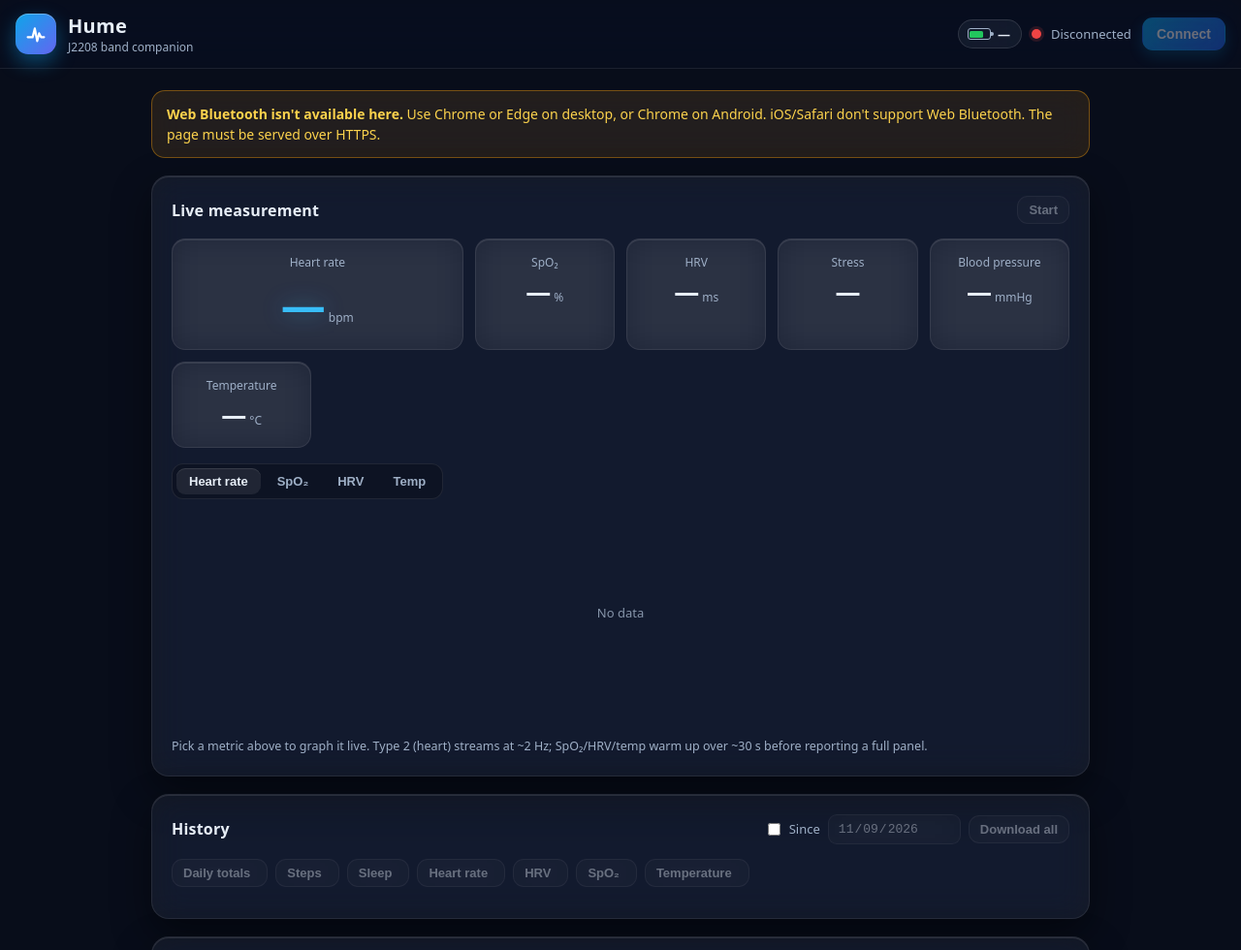
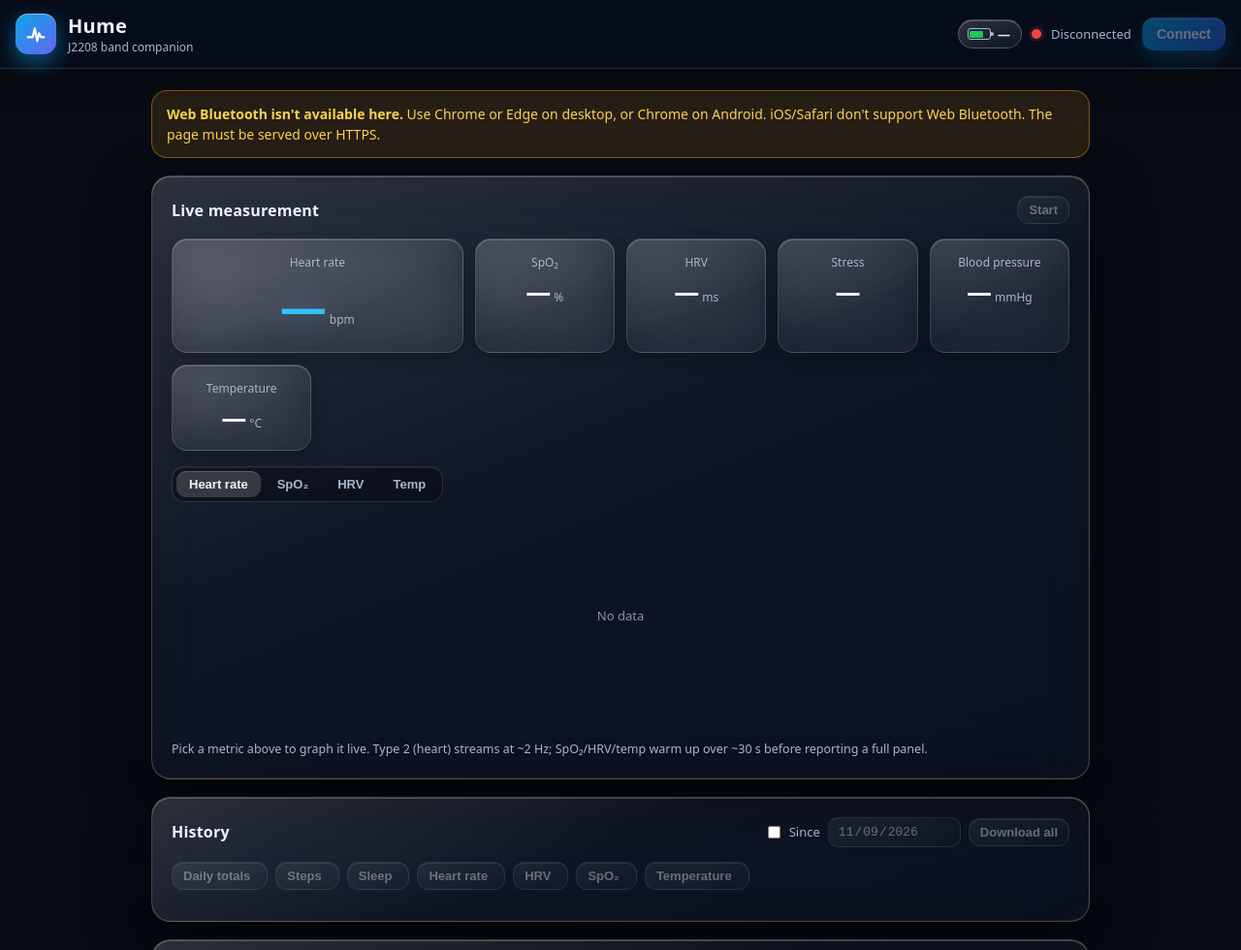
Before and after one commit to Remaxmobility/Hume, a plain HTML site: page index.html in a window 1280 px wide. Shown: the top 980 px of the page at 97% size. Drawn offline with Linux system fonts and the light colour scheme.

Commit message:
Stronger glass look
- Brighter frosted borders and higher-contrast glass gradients on cards/tiles
- Diagonal sheen on tiles, deeper depth shadows, hover lift
- Vivid, slowly drifting multi-colour background field behind the blur
  (respects prefers-reduced-motion)

Co-Authored-By: Claude Opus 4.8 <noreply@anthropic.com>
Claude-Session: https://claude.ai/code/session_01FU6k5PMefCF8nuTDruNqWX

```diff
--- a/index.html
+++ b/index.html
@@ -10,7 +10,7 @@
   <link rel="stylesheet" href="styles.css" />
 </head>
 <body>
-  <div class="bg-orbs" aria-hidden="true"></div>
+  <div class="bg-orbs" aria-hidden="true"><i></i></div>
 
   <header class="topbar">
     <div class="brand">
--- a/styles.css
+++ b/styles.css
@@ -1,22 +1,24 @@
 :root {
-  --bg: #080d1a;
-  --text: #e7eef7;
-  --muted: #9fb0c7;
+  --bg: #070b14;
+  --text: #eef4fb;
+  --muted: #a6b7cd;
   --accent: #0ea5e9;
   --accent-2: #38bdf8;
   --good: #22c55e;
   --warn: #f59e0b;
   --bad: #ef4444;
-  --radius: 18px;
+  --radius: 20px;
 
-  /* glass tokens */
-  --glass: rgba(255, 255, 255, 0.055);
-  --glass-strong: rgba(255, 255, 255, 0.08);
-  --glass-border: rgba(255, 255, 255, 0.12);
-  --glass-border-soft: rgba(255, 255, 255, 0.08);
-  --glass-hi: rgba(255, 255, 255, 0.10);
-  --shadow: 0 16px 40px rgba(0, 0, 0, 0.45);
-  --blur: saturate(160%) blur(16px);
+  /* glass tokens — stronger, frostier */
+  --glass-top: rgba(255, 255, 255, 0.16);
+  --glass-bot: rgba(255, 255, 255, 0.045);
+  --glass: rgba(255, 255, 255, 0.09);
+  --glass-strong: rgba(255, 255, 255, 0.16);
+  --glass-border: rgba(255, 255, 255, 0.22);
+  --glass-border-soft: rgba(255, 255, 255, 0.13);
+  --glass-hi: rgba(255, 255, 255, 0.22);
+  --shadow: 0 24px 60px rgba(0, 0, 0, 0.55);
+  --blur: saturate(190%) blur(26px);
 }
 
 * { box-sizing: border-box; }
@@ -30,42 +32,50 @@ html, body {
   min-height: 100vh;
 }
 
-/* animated colour field behind the glass */
-.bg-orbs {
-  position: fixed;
-  inset: 0;
-  z-index: -1;
-  background:
-    radial-gradient(42rem 42rem at 82% -8%, rgba(14, 165, 233, 0.28), transparent 60%),
-    radial-gradient(38rem 38rem at -8% 8%, rgba(99, 102, 241, 0.26), transparent 58%),
-    radial-gradient(34rem 34rem at 50% 115%, rgba(168, 85, 247, 0.20), transparent 60%),
-    linear-gradient(180deg, #0a1120, #070b16);
+/* vivid, slowly drifting colour field so the frosted glass has something to refract */
+.bg-orbs { position: fixed; inset: 0; z-index: -1; overflow: hidden; background: linear-gradient(180deg, #0b1424, #06090f 70%); }
+.bg-orbs::before, .bg-orbs::after {
+  content: ""; position: absolute; border-radius: 50%; filter: blur(70px); opacity: 0.6;
 }
+.bg-orbs::before {
+  width: 50rem; height: 50rem; top: -16rem; right: -12rem;
+  background: radial-gradient(circle, rgba(14, 165, 233, 0.85), transparent 62%);
+  animation: drift1 28s ease-in-out infinite alternate;
+}
+.bg-orbs::after {
+  width: 46rem; height: 46rem; bottom: -18rem; left: -14rem;
+  background: radial-gradient(circle, rgba(129, 86, 245, 0.8), transparent 62%);
+  animation: drift2 34s ease-in-out infinite alternate;
+}
+.bg-orbs i {
+  position: absolute; width: 36rem; height: 36rem; left: 48%; top: 86%;
+  transform: translate(-50%, -50%); border-radius: 50%; filter: blur(80px); opacity: 0.5;
+  background: radial-gradient(circle, rgba(236, 72, 153, 0.6), transparent 60%);
+  animation: drift3 40s ease-in-out infinite alternate;
+}
+@keyframes drift1 { from { transform: translate(0, 0) scale(1); } to { transform: translate(-6rem, 4rem) scale(1.1); } }
+@keyframes drift2 { from { transform: translate(0, 0) scale(1); } to { transform: translate(5rem, -5rem) scale(1.08); } }
+@keyframes drift3 { from { transform: translate(-50%, -50%) scale(1); } to { transform: translate(-42%, -58%) scale(1.15); } }
+@media (prefers-reduced-motion: reduce) { .bg-orbs::before, .bg-orbs::after, .bg-orbs i { animation: none; } }
 
 .topbar {
-  position: sticky;
-  top: 0;
-  z-index: 20;
-  display: flex;
-  align-items: center;
-  justify-content: space-between;
-  gap: 16px;
-  padding: 13px 16px;
-  background: rgba(10, 16, 30, 0.55);
+  position: sticky; top: 0; z-index: 20;
+  display: flex; align-items: center; justify-content: space-between;
+  gap: 16px; padding: 13px 16px;
+  background: rgba(9, 14, 26, 0.5);
   backdrop-filter: var(--blur);
   -webkit-backdrop-filter: var(--blur);
   border-bottom: 1px solid var(--glass-border-soft);
+  box-shadow: 0 8px 30px rgba(0, 0, 0, 0.35);
   flex-wrap: wrap;
 }
 
 .brand { display: flex; align-items: center; gap: 12px; }
 .logo {
-  width: 42px; height: 42px;
-  display: grid; place-items: center;
-  border-radius: 13px;
-  color: #fff;
+  width: 42px; height: 42px; display: grid; place-items: center;
+  border-radius: 13px; color: #fff;
   background: linear-gradient(135deg, var(--accent), #6366f1);
-  box-shadow: 0 8px 20px rgba(14, 165, 233, 0.4), inset 0 1px 0 rgba(255, 255, 255, 0.3);
+  box-shadow: 0 8px 22px rgba(14, 165, 233, 0.5), inset 0 1px 0 rgba(255, 255, 255, 0.4);
 }
 .logo svg { width: 28px; height: 28px; }
 .brand h1 { font-size: 20px; margin: 0; letter-spacing: 0.3px; }
@@ -77,136 +87,106 @@ html, body {
 .dot[data-state="on"] { background: var(--good); box-shadow: 0 0 0 3px rgba(34, 197, 94, 0.18); }
 .dot[data-state="busy"] { background: var(--warn); box-shadow: 0 0 0 3px rgba(245, 158, 11, 0.18); }
 
-/* battery pill in the header */
+/* battery pill */
 .batt {
-  display: inline-flex; align-items: center; gap: 7px;
-  padding: 5px 11px 5px 9px;
+  display: inline-flex; align-items: center; gap: 7px; padding: 5px 11px 5px 9px;
   border-radius: 999px;
-  background: var(--glass);
+  background: linear-gradient(160deg, var(--glass-top), var(--glass-bot));
   border: 1px solid var(--glass-border);
-  backdrop-filter: var(--blur);
-  -webkit-backdrop-filter: var(--blur);
-  font-size: 13px; font-weight: 600; font-variant-numeric: tabular-nums;
+  backdrop-filter: var(--blur); -webkit-backdrop-filter: var(--blur);
+  box-shadow: inset 0 1px 0 var(--glass-hi);
+  font-size: 13px; font-weight: 650; font-variant-numeric: tabular-nums;
 }
-.batt-ico {
-  position: relative;
-  width: 24px; height: 12px;
-  border: 1.5px solid var(--muted);
-  border-radius: 3px;
-}
-.batt-ico::after {
-  content: ""; position: absolute; right: -4px; top: 3px;
-  width: 2.5px; height: 4px; border-radius: 0 2px 2px 0; background: var(--muted);
-}
-.batt-ico i {
-  position: absolute; left: 1.5px; top: 1.5px; bottom: 1.5px;
-  width: 60%; border-radius: 1.5px; background: var(--good);
-  transition: width .3s ease, background .3s ease;
-}
+.batt-ico { position: relative; width: 24px; height: 12px; border: 1.5px solid var(--muted); border-radius: 3px; }
+.batt-ico::after { content: ""; position: absolute; right: -4px; top: 3px; width: 2.5px; height: 4px; border-radius: 0 2px 2px 0; background: var(--muted); }
+.batt-ico i { position: absolute; left: 1.5px; top: 1.5px; bottom: 1.5px; width: 60%; border-radius: 1.5px; background: var(--good); transition: width .3s ease, background .3s ease; }
 .batt[data-level="low"] .batt-ico i { background: var(--bad); }
 .batt[data-level="mid"] .batt-ico i { background: var(--warn); }
 
-main {
-  max-width: 1000px;
-  margin: 0 auto;
-  padding: 22px 16px 52px;
-  display: grid;
-  gap: 18px;
-}
+main { max-width: 1000px; margin: 0 auto; padding: 22px 16px 52px; display: grid; gap: 18px; }
 
-/* glass card */
+/* frosted glass card */
 .card {
-  background: var(--glass);
-  border: 1px solid var(--glass-border-soft);
+  background: linear-gradient(158deg, var(--glass-top), var(--glass-bot) 46%, rgba(255, 255, 255, 0.028));
+  border: 1px solid var(--glass-border);
   border-radius: var(--radius);
   padding: 20px;
   backdrop-filter: var(--blur);
   -webkit-backdrop-filter: var(--blur);
-  box-shadow: var(--shadow), inset 0 1px 0 var(--glass-hi);
+  box-shadow: var(--shadow), inset 0 1px 0 var(--glass-hi), inset 0 -1px 0 rgba(255, 255, 255, 0.04);
 }
-.card-head {
-  display: flex; align-items: center; justify-content: space-between;
-  gap: 12px; margin-bottom: 15px;
-}
-.card-head h2 { margin: 0; font-size: 16px; font-weight: 650; letter-spacing: 0.2px; }
+.card-head { display: flex; align-items: center; justify-content: space-between; gap: 12px; margin-bottom: 15px; }
+.card-head h2 { margin: 0; font-size: 16px; font-weight: 700; letter-spacing: 0.2px; }
 .card-actions { display: flex; align-items: center; gap: 8px; flex-wrap: wrap; }
 
 .btn {
   appearance: none; cursor: pointer;
   border: 1px solid var(--glass-border);
-  background: var(--glass);
+  background: linear-gradient(160deg, var(--glass-top), var(--glass-bot));
   color: var(--text);
-  padding: 8px 14px;
-  border-radius: 11px;
-  font-size: 14px; font-weight: 550;
-  backdrop-filter: var(--blur);
-  -webkit-backdrop-filter: var(--blur);
+  padding: 8px 14px; border-radius: 12px;
+  font-size: 14px; font-weight: 600;
+  backdrop-filter: var(--blur); -webkit-backdrop-filter: var(--blur);
+  box-shadow: inset 0 1px 0 var(--glass-hi);
   transition: transform .06s ease, border-color .15s ease, background .15s ease, opacity .15s;
 }
-.btn:hover:not(:disabled) { border-color: var(--accent-2); background: var(--glass-strong); }
+.btn:hover:not(:disabled) { border-color: var(--accent-2); background: linear-gradient(160deg, var(--glass-strong), var(--glass-top)); }
 .btn:active:not(:disabled) { transform: translateY(1px); }
 .btn:disabled { opacity: 0.4; cursor: not-allowed; }
-.btn-primary { background: linear-gradient(135deg, var(--accent), #2563eb); border-color: transparent; color: #fff; box-shadow: 0 6px 16px rgba(14, 165, 233, 0.35); }
+.btn-primary { background: linear-gradient(135deg, var(--accent), #2563eb); border-color: transparent; color: #fff; box-shadow: 0 8px 20px rgba(14, 165, 233, 0.45), inset 0 1px 0 rgba(255, 255, 255, 0.25); }
 .btn-primary:hover:not(:disabled) { background: linear-gradient(135deg, #22a7ec, #2f6bf0); }
 .btn-sm { padding: 6px 11px; font-size: 13px; }
 
-.banner { border-radius: 14px; padding: 13px 15px; font-size: 14px; line-height: 1.5; backdrop-filter: var(--blur); -webkit-backdrop-filter: var(--blur); }
-.banner-warn { background: rgba(245, 158, 11, 0.12); border: 1px solid rgba(245, 158, 11, 0.4); color: #fcd34d; }
+.banner { border-radius: 16px; padding: 13px 15px; font-size: 14px; line-height: 1.5; backdrop-filter: var(--blur); -webkit-backdrop-filter: var(--blur); }
+.banner-warn { background: rgba(245, 158, 11, 0.14); border: 1px solid rgba(245, 158, 11, 0.45); color: #fcd34d; }
 
 .grid { display: grid; gap: 12px; }
 .stat-grid { grid-template-columns: repeat(auto-fit, minmax(150px, 1fr)); }
 
-/* glass tiles */
+/* frosted tiles with a diagonal sheen */
 .stat, .metric {
-  background: var(--glass);
+  background: linear-gradient(158deg, var(--glass-top), var(--glass-bot) 62%);
   border: 1px solid var(--glass-border-soft);
-  border-radius: 14px;
-  backdrop-filter: var(--blur);
-  -webkit-backdrop-filter: var(--blur);
-  box-shadow: inset 0 1px 0 var(--glass-hi);
+  border-radius: 16px;
+  backdrop-filter: var(--blur); -webkit-backdrop-filter: var(--blur);
+  box-shadow: inset 0 1px 0 var(--glass-hi), 0 6px 18px rgba(0, 0, 0, 0.22);
+  transition: transform .14s ease, border-color .2s ease, box-shadow .2s ease;
 }
+.stat:hover, .metric:hover { border-color: var(--glass-border); transform: translateY(-2px); box-shadow: inset 0 1px 0 var(--glass-hi), 0 12px 26px rgba(0, 0, 0, 0.3); }
 .stat { padding: 13px 15px; display: flex; flex-direction: column; gap: 4px; }
 .stat-label { font-size: 12px; color: var(--muted); }
-.stat-value { font-size: 17px; font-weight: 650; }
+.stat-value { font-size: 17px; font-weight: 700; }
 .mono { font-family: ui-monospace, SFMono-Regular, Menlo, monospace; font-size: 14px; }
 
 .live-grid { grid-template-columns: repeat(auto-fit, minmax(130px, 1fr)); }
-.metric { padding: 15px; text-align: center; transition: border-color .2s, transform .12s; }
-.metric:hover { border-color: var(--glass-border); }
+.metric { padding: 15px; text-align: center; }
 .metric-label { display: block; font-size: 12px; color: var(--muted); margin-bottom: 4px; }
-.metric-value { font-size: 26px; font-weight: 750; font-variant-numeric: tabular-nums; }
+.metric-value { font-size: 26px; font-weight: 800; font-variant-numeric: tabular-nums; }
 .metric-unit { font-size: 12px; color: var(--muted); margin-left: 3px; }
 .metric-big { grid-column: span 2; }
-.metric-big .metric-value { font-size: 46px; color: var(--accent-2); text-shadow: 0 0 24px rgba(56, 189, 248, 0.45); }
+.metric-big .metric-value { font-size: 48px; color: var(--accent-2); text-shadow: 0 0 30px rgba(56, 189, 248, 0.55); }
 
-.pill { font-size: 12px; padding: 4px 11px; border-radius: 999px; background: rgba(56, 189, 248, 0.16); color: var(--accent-2); border: 1px solid rgba(56, 189, 248, 0.32); }
+.pill { font-size: 12px; padding: 4px 11px; border-radius: 999px; background: rgba(56, 189, 248, 0.18); color: var(--accent-2); border: 1px solid rgba(56, 189, 248, 0.35); }
 
-/* segmented metric selector for the live graph */
+/* segmented metric selector */
 .chart-wrap { margin-top: 16px; }
 .seg {
-  display: inline-flex; gap: 4px; padding: 4px;
-  border-radius: 12px;
-  background: rgba(0, 0, 0, 0.22);
+  display: inline-flex; gap: 4px; padding: 4px; border-radius: 13px;
+  background: rgba(0, 0, 0, 0.28);
   border: 1px solid var(--glass-border-soft);
-  margin-bottom: 12px;
-  flex-wrap: wrap;
+  box-shadow: inset 0 1px 0 rgba(255, 255, 255, 0.05);
+  margin-bottom: 12px; flex-wrap: wrap;
 }
-.seg button {
-  appearance: none; cursor: pointer;
-  border: 0; background: transparent; color: var(--muted);
-  padding: 6px 13px; border-radius: 9px;
-  font-size: 13px; font-weight: 600;
-  transition: background .15s, color .15s;
-}
+.seg button { appearance: none; cursor: pointer; border: 0; background: transparent; color: var(--muted); padding: 6px 13px; border-radius: 10px; font-size: 13px; font-weight: 650; transition: background .15s, color .15s; }
 .seg button:hover { color: var(--text); }
-.seg button[aria-selected="true"] { background: var(--glass-strong); color: var(--text); box-shadow: inset 0 1px 0 var(--glass-hi); }
+.seg button[aria-selected="true"] { background: linear-gradient(160deg, var(--glass-strong), var(--glass-top)); color: var(--text); box-shadow: inset 0 1px 0 var(--glass-hi); }
 
 .chart { width: 100%; display: block; height: 220px; }
 .chart[hidden] { display: none; }
 .hint { color: var(--muted); font-size: 12.5px; margin: 14px 0 0; line-height: 1.5; }
 
 .range-opt { display: inline-flex; align-items: center; gap: 6px; font-size: 13px; color: var(--muted); }
-input[type="date"] { background: var(--glass); border: 1px solid var(--glass-border); color: var(--text); border-radius: 9px; padding: 6px 9px; font-size: 13px; color-scheme: dark; backdrop-filter: var(--blur); }
+input[type="date"] { background: linear-gradient(160deg, var(--glass-top), var(--glass-bot)); border: 1px solid var(--glass-border); color: var(--text); border-radius: 10px; padding: 6px 9px; font-size: 13px; color-scheme: dark; backdrop-filter: var(--blur); }
 input[type="date"]:disabled { opacity: 0.4; }
 
 .hist-types { display: flex; flex-wrap: wrap; gap: 8px; }
@@ -216,36 +196,32 @@ input[type="date"]:disabled { opacity: 0.4; }
 
 #histResults { margin-top: 12px; display: grid; gap: 16px; }
 .hist-block {
-  background: var(--glass);
+  background: linear-gradient(158deg, var(--glass-top), var(--glass-bot) 60%);
   border: 1px solid var(--glass-border-soft);
-  border-radius: 14px;
-  padding: 16px;
-  backdrop-filter: var(--blur);
-  -webkit-backdrop-filter: var(--blur);
-  box-shadow: inset 0 1px 0 var(--glass-hi);
+  border-radius: 16px; padding: 16px;
+  backdrop-filter: var(--blur); -webkit-backdrop-filter: var(--blur);
+  box-shadow: inset 0 1px 0 var(--glass-hi), 0 8px 20px rgba(0, 0, 0, 0.22);
 }
 .hist-block-head { display: flex; align-items: center; justify-content: space-between; margin-bottom: 8px; gap: 8px; }
-.hist-block-head h3 { margin: 0; font-size: 14px; font-weight: 650; }
+.hist-block-head h3 { margin: 0; font-size: 14px; font-weight: 700; }
 .hist-block-head .meta { font-size: 12px; color: var(--muted); }
 .summary-row { display: flex; flex-wrap: wrap; gap: 14px; margin-bottom: 6px; font-size: 13px; color: var(--muted); }
-.summary-row b { color: var(--text); font-weight: 650; }
+.summary-row b { color: var(--text); font-weight: 700; }
 
 .auto-grid { display: grid; grid-template-columns: repeat(auto-fit, minmax(200px, 1fr)); gap: 12px; }
 .auto-item {
-  background: var(--glass);
+  background: linear-gradient(158deg, var(--glass-top), var(--glass-bot) 62%);
   border: 1px solid var(--glass-border-soft);
-  border-radius: 14px;
-  padding: 15px;
-  backdrop-filter: var(--blur);
-  -webkit-backdrop-filter: var(--blur);
-  box-shadow: inset 0 1px 0 var(--glass-hi);
+  border-radius: 16px; padding: 15px;
+  backdrop-filter: var(--blur); -webkit-backdrop-filter: var(--blur);
+  box-shadow: inset 0 1px 0 var(--glass-hi), 0 6px 18px rgba(0, 0, 0, 0.2);
 }
 .auto-item h4 { margin: 0 0 8px; font-size: 14px; }
 .auto-item .row { display: flex; align-items: center; gap: 8px; }
-.auto-item input { width: 72px; background: rgba(0,0,0,0.25); border: 1px solid var(--glass-border); color: var(--text); border-radius: 9px; padding: 6px 8px; font-size: 14px; }
+.auto-item input { width: 72px; background: rgba(0, 0, 0, 0.3); border: 1px solid var(--glass-border); color: var(--text); border-radius: 10px; padding: 6px 8px; font-size: 14px; }
 .auto-item .current { font-size: 12px; color: var(--muted); margin-top: 6px; }
 
-.log { background: rgba(0, 0, 0, 0.35); border: 1px solid var(--glass-border-soft); border-radius: 13px; padding: 12px; font-family: ui-monospace, Menlo, monospace; font-size: 12px; line-height: 1.6; max-height: 280px; overflow: auto; white-space: pre-wrap; word-break: break-all; }
+.log { background: rgba(0, 0, 0, 0.4); border: 1px solid var(--glass-border-soft); border-radius: 14px; padding: 12px; font-family: ui-monospace, Menlo, monospace; font-size: 12px; line-height: 1.6; max-height: 280px; overflow: auto; white-space: pre-wrap; word-break: break-all; }
 .log .tx { color: #f472b6; }
 .log .rx { color: #4ade80; }
 
@@ -254,8 +230,9 @@ input[type="date"]:disabled { opacity: 0.4; }
 
 .toast {
   position: fixed; left: 50%; bottom: 24px; transform: translateX(-50%);
-  background: rgba(20, 29, 48, 0.8); border: 1px solid var(--glass-border);
-  color: var(--text); padding: 12px 18px; border-radius: 13px;
+  background: linear-gradient(160deg, rgba(30, 41, 63, 0.85), rgba(18, 26, 44, 0.85));
+  border: 1px solid var(--glass-border); color: var(--text);
+  padding: 12px 18px; border-radius: 14px;
   backdrop-filter: var(--blur); -webkit-backdrop-filter: var(--blur);
   box-shadow: var(--shadow); font-size: 14px; z-index: 50; max-width: 90vw;
 }
@@ -265,7 +242,3 @@ input[type="date"]:disabled { opacity: 0.4; }
 table.data { width: 100%; border-collapse: collapse; font-size: 12.5px; margin-top: 8px; }
 table.data th, table.data td { text-align: left; padding: 5px 8px; border-bottom: 1px solid var(--glass-border-soft); }
 table.data th { color: var(--muted); font-weight: 500; }
-
-@media (prefers-reduced-motion: no-preference) {
-  .card, .metric, .stat { transition: box-shadow .2s ease; }
-}
```
